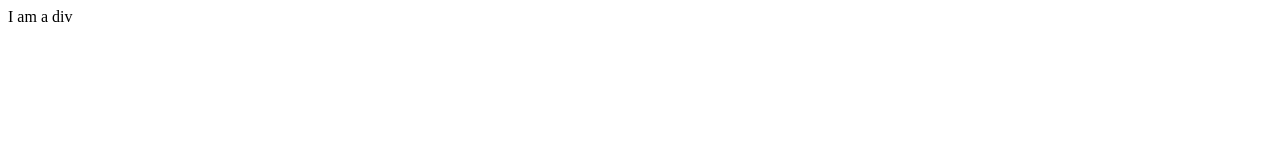
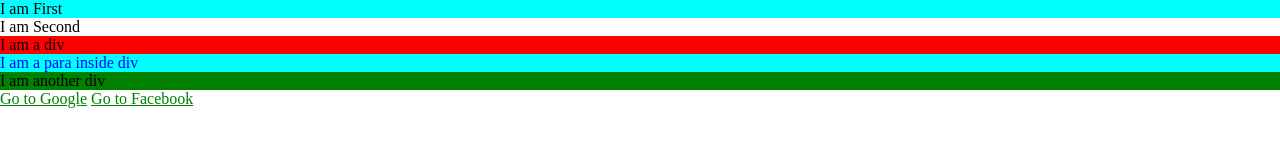
Before and after one commit to vedanshnagar/My-Projects, a plain HTML site: page PROJECTS/PROJECT-17/Index.html in a window 1280 px wide. Drawn offline with Linux system fonts and the light colour scheme.

Commit message:
changes in PROJECT-17

```diff
--- a/PROJECTS/PROJECT-17/Index.html
+++ b/PROJECTS/PROJECT-17/Index.html
@@ -5,10 +5,83 @@
   <meta name="viewport" content="width=device-width, initial-scale=1.0">
   <meta http-equiv="X-UA-Compatible" content="ie=edge">
   <title>CSS Selectors</title>
+  <style>
+    /* Element Selector */
+    /*  div {
+     background-color: red;
+   } */
+
+    /* Class Selector */
+
+    .red {
+      background-color: red;
+    }
+
+    /* Id Selector */
+    #green {
+      background-color: green;
+    }
+
+    /* Child Selector */
+
+    div > p {
+      color: blue;
+      background-color: brown;
+    }
+
+    /* Descendent Selector */
+    div p {
+      color: blue;
+      background-color: brown;
+    }
+    /* Universal Selector */
+    * {
+      margin: 0;
+      padding: 0;
+    }
+    /* Pseudo Selector */
+    a:visited {
+      color: yellow;
+    }
+    a:link {
+      color: green;
+    }
+    a:active {
+      background-color: red;
+    }
+    a:hover {
+      background-color: yellow;
+    }
+
+    p:first-child {
+      background-color: aqua;
+    }
+
+
+  </style>
+
 </head>
 <body>
-  <div>
+  <main class="One">
+    <p>
+      I am First
+    </p>
+    <p>
+      I am Second
+    </p>
+  </main>
+  <div class="red">
     I am a div
+    <article>
+      <p>
+        I am a para inside div
+      </p>
+    </article>
   </div>
+  <div id="green">
+    I am another div
+  </div>
+  <a href="https://google.com">Go to Google</a>
+  <a href="https://facebook.com">Go to Facebook</a>
 </body>
 </html>
```
